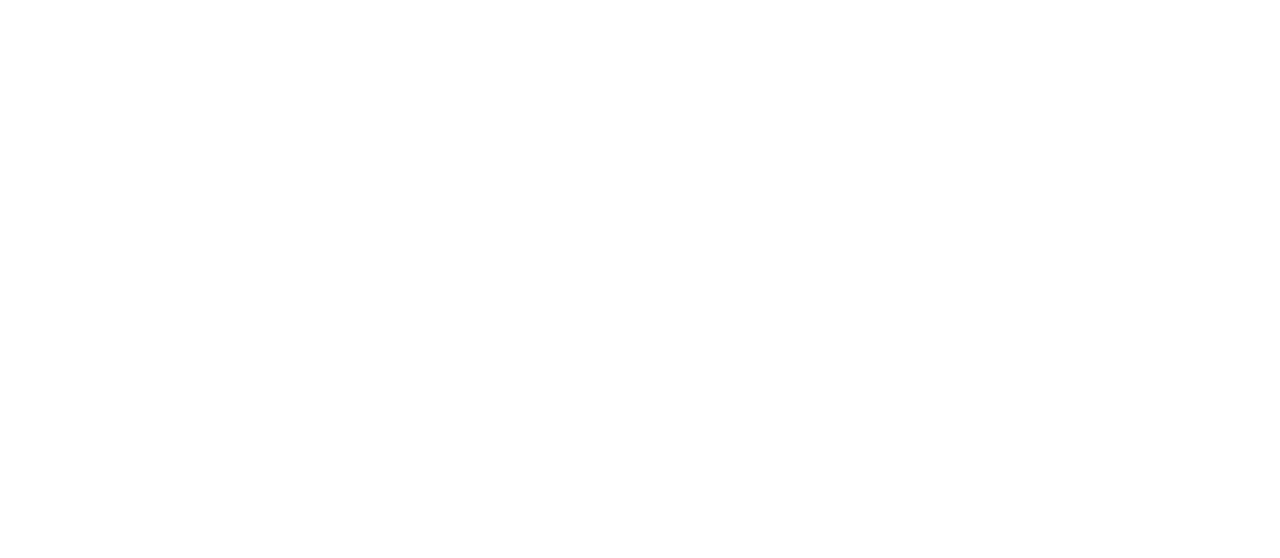
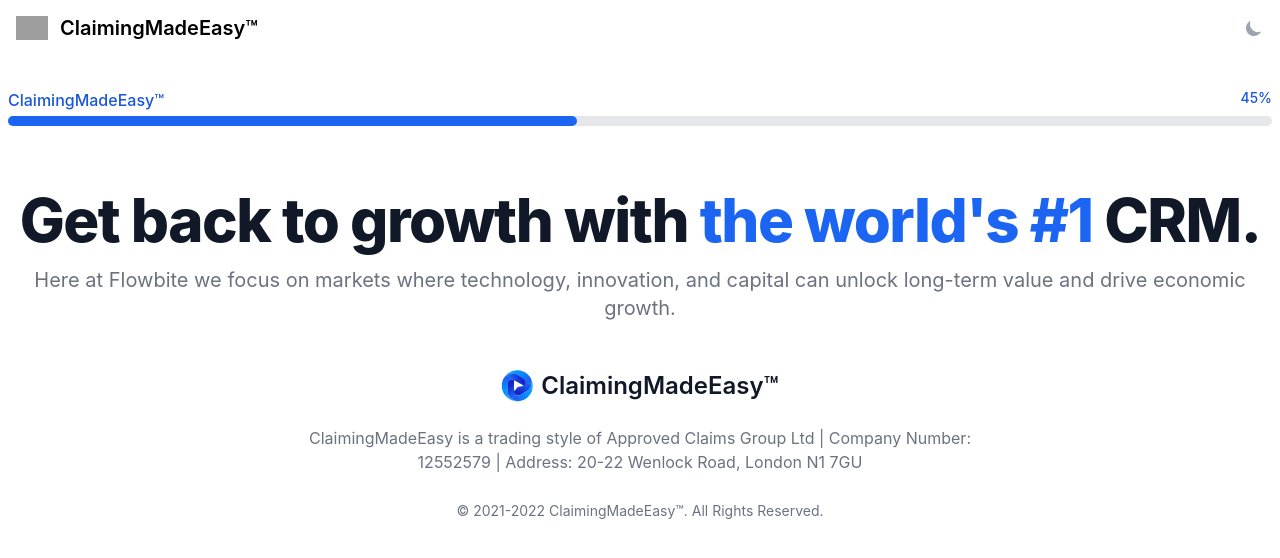
Before and after one commit to spreadmycode/taxi-app, a Next.js app: page /claim in a window 1280 px wide. Shown: the top 558 px of the page. Built offline with nearby package versions, Linux system fonts and the light colour scheme; grey boxes are pictures that could not be loaded.

Commit message:
fix: review component

```diff
--- a/components/Header.tsx
+++ b/components/Header.tsx
@@ -1,8 +1,7 @@
+import Head from "next/head";
+import Link from "next/link";
 import { useThemeValue } from "@/contexts/ThemeContext";
 import { THEME } from "@/hooks/useTheme";
-import Head from "next/head";
-import Link from "next/link";
-import Script from "next/script";
 
 const Header = () => {
   const { theme, changeTheme } = useThemeValue();
--- a/pages/claim.tsx
+++ b/pages/claim.tsx
@@ -1,3 +1,48 @@
+import { useState } from "react";
+import Footer from "@/components/Footer";
+import Header from "@/components/Header";
+
 export default function Claim() {
-  return <div></div>;
+  const [percent, setPercent] = useState<number>(45);
+
+  return (
+    <main>
+      <Header />
+
+      <section>
+        <div className="max-w-screen-xl px-2 py-4 mx-auto text-center lg:px-2 lg:py-8">
+          <div className="flex justify-between mb-1">
+            <span className="text-base font-medium text-blue-700 dark:text-white">
+              ClaimingMadeEasy™
+            </span>
+            <span className="text-sm font-medium text-blue-700 dark:text-white">
+              {percent}%
+            </span>
+          </div>
+          <div className="w-full bg-gray-200 rounded-full h-2.5 dark:bg-gray-700">
+            <div
+              className="bg-blue-600 h-2.5 rounded-full"
+              style={{ width: `${percent}%` }}
+            ></div>
+          </div>
+        </div>
+
+        <div className="max-w-screen-xl px-2 py-4 mx-auto text-center lg:px-2 lg:py-8">
+          <h1 className="max-w-screen-xl mx-auto text-center mb-4 text-4xl font-extrabold tracking-tight leading-none text-gray-900 md:text-5xl lg:text-6xl dark:text-white">
+            Get back to growth with&nbsp;
+            <span className="text-blue-600 dark:text-blue-500">
+              the world's #1
+            </span>
+            &nbsp;CRM.
+          </h1>
+          <p className="max-w-screen-xl mx-auto text-center text-lg font-normal text-gray-500 lg:text-xl dark:text-gray-400">
+            Here at Flowbite we focus on markets where technology, innovation,
+            and capital can unlock long-term value and drive economic growth.
+          </p>
+        </div>
+      </section>
+
+      <Footer />
+    </main>
+  );
 }
--- a/pages/index.tsx
+++ b/pages/index.tsx
@@ -1,10 +1,10 @@
 import { useState, useEffect } from "react";
+import Link from "next/link";
 import Footer from "@/components/Footer";
-import Header from "@/components/Header";
 import dynamic from "next/dynamic";
 import { TAX_TYPE } from "@/libs/constants";
 
-const Review = dynamic(() => import("@/components/Review"), {
+const Header = dynamic(() => import("@/components/Header"), {
   ssr: false,
 });
 
@@ -84,6 +84,7 @@
             <div className="max-w-2xl text-sm text-gray-500">
               <ul className="grid gap-6 w-full md:grid-cols-2">
                 <li>
+                  <Link href="/claim">
                     <button className="inline-flex justify-between items-center p-5 w-full focus:outline-none text-white bg-green-700 hover:bg-green-800 focus:ring-4 focus:ring-green-300 font-medium rounded-lg dark:bg-green-600 dark:hover:bg-green-700 dark:focus:ring-green-800">
                       <div className="flex-grow">
                         <div className="w-full flex flex-row justify-center items-center text-2xl font-semibold">
@@ -104,6 +105,7 @@
                         ></path>
                       </svg>
                     </button>
+                  </Link>
                 </li>
               </ul>
             </div>
@@ -287,7 +289,10 @@
               src="reviewer-photo.jpg"
               alt="profile picture"
             />
-            <Review />
+            <div
+              // @ts-ignore
+              src="https://cdn.trustindex.io/loader.js?1b5197711c6c13477e760d58dd2"
+            ></div>
             <blockquote>
               <p className="text-2xl font-medium text-gray-900 dark:text-white">
                 &quot;Very speedy response & questions easy to answer; form
```
Also changed, not shown: components/Review.tsx (deleted, +0 -12 lines). Lines whose indentation alone changed are shown as unchanged.
